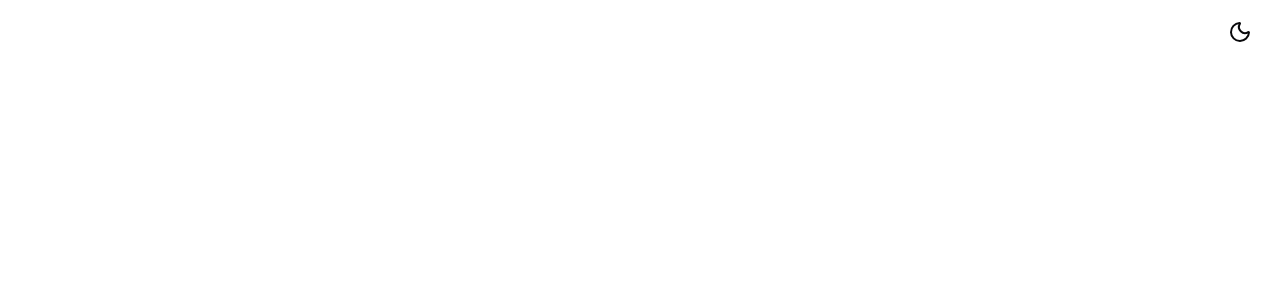
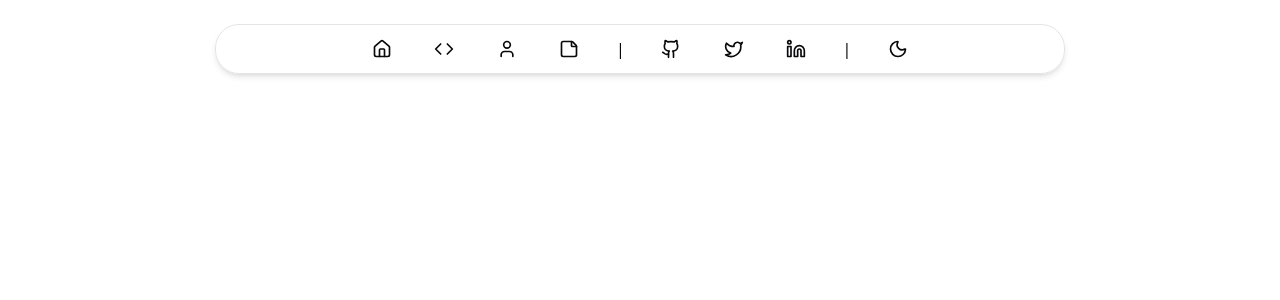
Before and after one commit to deepsxdhu/Deepsxdhu, a React (Vite) app: page / in a window 1280 px wide. Shown: the top 300 px of the page. Built offline with nearby package versions, Linux system fonts and the light colour scheme.

Commit message:
Added navbar

```diff
--- a/package.json
+++ b/package.json
@@ -10,11 +10,16 @@
     "preview": "vite preview"
   },
   "dependencies": {
+    "@fontsource/bricolage-grotesque": "^5.2.10",
+    "@fontsource/inter": "^5.2.8",
     "@radix-ui/react-toast": "^1.2.15",
+    "@radix-ui/react-tooltip": "^1.2.8",
     "@tailwindcss/vite": "^4.1.17",
     "class-variance-authority": "^0.7.1",
     "clsx": "^2.1.1",
     "lucide-react": "^0.554.0",
+    "monorepo": "github:radix-ui/themes",
+    "radix-ui": "^1.4.3",
     "react": "^19.1.1",
     "react-dom": "^19.1.1",
     "react-router-dom": "^7.9.6",
--- a/src/components/Themetoggle.jsx
+++ b/src/components/Themetoggle.jsx
@@ -30,8 +30,8 @@ export default function Themetoggle() {
 
     return (
         <>
-            <button onClick={toggletheme} className="fixed right-5 top-5 ">
-                {isDarkMode ? <Sun className="h-6 w-10 text-yellow-300" /> : <Moon className="h-6 w-10 text-dark-900" />}
+            <button onClick={toggletheme} className="">
+                {isDarkMode ? <Sun className="w-5 h-5 text-black-300" /> : <Moon className=" w-5 h-5 text-dark-900" />}
             </button>
         </>
     )
--- /dev/null
+++ b/src/components/navbar.jsx
@@ -0,0 +1,53 @@
+import { House, Code, User, StickyNote, Github, Twitter, Linkedin } from "lucide-react";
+
+import Themetoggle from "@/components/Themetoggle";
+
+
+export default function Navbar() {
+    return (
+
+        <div className="
+            w-[850px] py-[8px] px-[150px]
+            flex fixed left-1/2 -translate-x-1/2 mt-6
+            border rounded-3xl
+            justify-between items-center
+            backdrop-blur-sm bg-white/10 shadow-md">
+
+
+            <a>
+                <p className="nav-icon"><House /></p>
+            </a>
+
+            <a>
+                <div className="nav-icon"><Code /></div>
+            </a>
+
+            <a>
+                <div className="nav-icon"><User /></div>
+            </a>
+
+            <a href="https://x.com/deepsxdhu">
+                <div className="nav-icon"><StickyNote /></div>
+            </a>
+
+            <p>|</p>
+
+            <a href="https://github.com/deepsxdhu">
+                <p className="nav-icon"><Github /></p>
+            </a>
+
+            <a href="https://x.com/deepsxdhu">
+                <div className="nav-icon"><Twitter /></div>
+            </a>
+
+            <a href="https://www.linkedin.com/in/deepsxdhu">
+                <div className="nav-icon"><Linkedin /></div>
+            </a>
+
+            <p>|</p>
+
+            <div className="nav-icon"><Themetoggle /></div>
+        </div>
+
+    )
+}
--- a/src/index.css
+++ b/src/index.css
@@ -214,7 +214,17 @@
         animation: pulse-subtle 6s ease-in-out infinite;
     }
 
+    .nav-icon {
+        @apply flex items-center justify-center w-8 h-8 transition rounded-xl;
+    }
 
+    .nav-icon:hover {
+        @apply border rounded-full border-black/30  ;
+    }
+
+    .nav-icon>* {
+        @apply w-5 h-5;
+    }
 
 
 }
--- a/src/main.jsx
+++ b/src/main.jsx
@@ -1,7 +1,11 @@
 import { StrictMode } from 'react'
 import { createRoot } from 'react-dom/client'
 import App from './App.jsx'
+
 import "./index.css"; // or "./App.css" depending on where you wrote @tailwind lines
+
+import "@fontsource/inter";
+import "@fontsource/bricolage-grotesque";
 
 
 createRoot(document.getElementById('root')).render(
--- a/src/pages/home.jsx
+++ b/src/pages/home.jsx
@@ -1,20 +1,23 @@
+// import Hero from "@/components/hero";
+import Navbar from "@/components/navbar";
 import Starbackground from "@/components/starbackground";
-import Themetoggle from "@/components/Themetoggle";
+
 
 export default function Home() {
     return (
         <div className="">
 
             {/* themetoggle */}
-            <Themetoggle />
+
 
             {/* starbackground */}
             <Starbackground />
 
-
             {/* navbar */}
+            <Navbar />
 
             {/* hero  */}
+            {/* <Hero /> */}
 
             {/* about */}
 
--- a/tailwind.config.js
+++ b/tailwind.config.js
@@ -53,7 +53,12 @@ export default {
 					'3': 'hsl(var(--chart-3))',
 					'4': 'hsl(var(--chart-4))',
 					'5': 'hsl(var(--chart-5))'
+				},
+				fontFamily: {
+					inter: ["Inter", "sans-serif"],
+					bricolage: ["Bricolage Grotesque", "sans-serif"],
 				}
+
 			}
 		}
 	},
```
Also changed, not shown: src/assets/spidey.jpg (added), 1 other file (tests, documents, lock files or other folders). Lines whose indentation alone changed are shown as unchanged.
